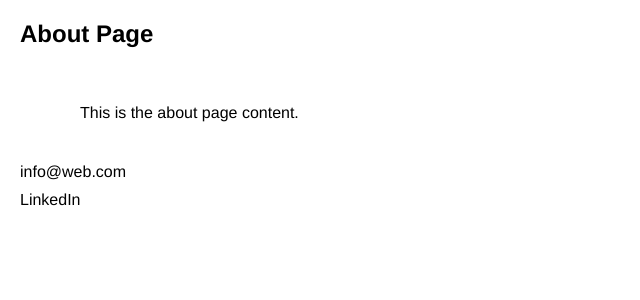
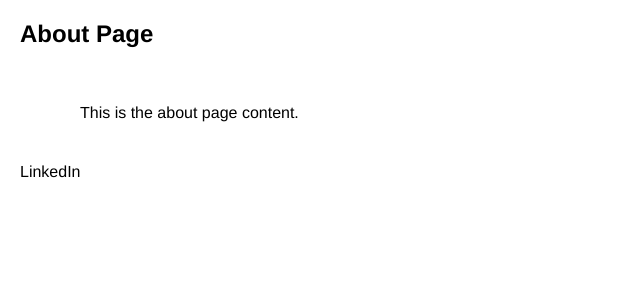
Before and after one commit to hanyadsdoc/portfolio, a Jekyll site: the page page1.html, which Jekyll copies as it is, in a window 1280 px wide. Shown: the top 300 px of the page, without its empty margins (0-640 px from the left). Built offline with Jekyll 4.4.1, drawn with Linux system fonts in a browser that asks for light colours.

Commit message:
Updated footer

```diff
--- a/index.html
+++ b/index.html
@@ -56,11 +56,11 @@
     </main>
 
     <footer>
-        <a href="mailto:info@web.com">info@web.com</a>
-    </footer>
-    <footer>
         <a href="https://www.linkedin.com/in/yoon-h-97453111/" target="_blank">LinkedIn</a>
     </footer>
+    <!-- <footer>
+        <a href="mailto:info@web.com">info@web.com</a>
+    </footer> -->
 
     <script>
         document.getElementById('main-title').addEventListener('mouseover', function() {
--- a/page1.html
+++ b/page1.html
@@ -17,11 +17,11 @@
     </main>
 
     <footer>
-        <a href="mailto:info@web.com">info@web.com</a>
-    </footer>
-    <footer>
         <a href="https://www.linkedin.com/in/yoon-h-97453111/" target="_blank">LinkedIn</a>
     </footer>
+    <!-- <footer>
+        <a href="mailto:info@web.com">info@web.com</a>
+    </footer> -->
 
 </body>
 </html>
--- a/page3.html
+++ b/page3.html
@@ -65,11 +65,11 @@ title: "Page 3 - Notebook"
     </main>
 
     <footer>
-        <a href="mailto:info@web.com">info@web.com</a>
-    </footer>
-    <footer>
         <a href="https://www.linkedin.com/in/yoon-h-97453111/" target="_blank">LinkedIn</a>
     </footer>
+    <!-- <footer>
+        <a href="mailto:info@web.com">info@web.com</a>
+    </footer> -->
 
 </body>
 </html>
--- a/tag.html
+++ b/tag.html
@@ -17,11 +17,11 @@
     </main>
 
     <footer>
-        <a href="mailto:info@web.com">info@web.com</a>
-    </footer>
-    <footer>
         <a href="https://www.linkedin.com/in/yoon-h-97453111/" target="_blank">LinkedIn</a>
     </footer>
+    <!-- <footer>
+        <a href="mailto:info@web.com">info@web.com</a>
+    </footer> -->
 
     <script>
         const data = [
```
